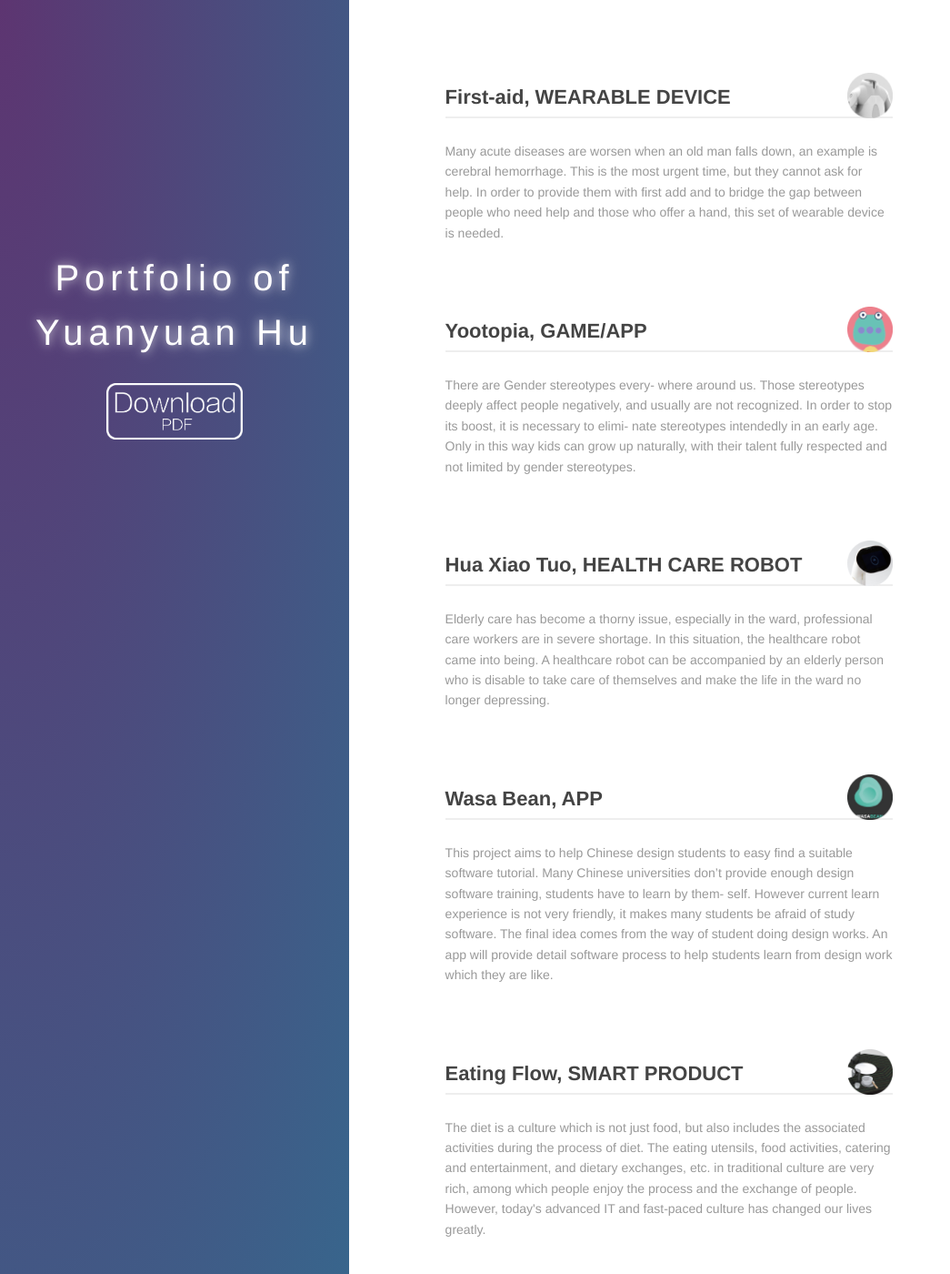
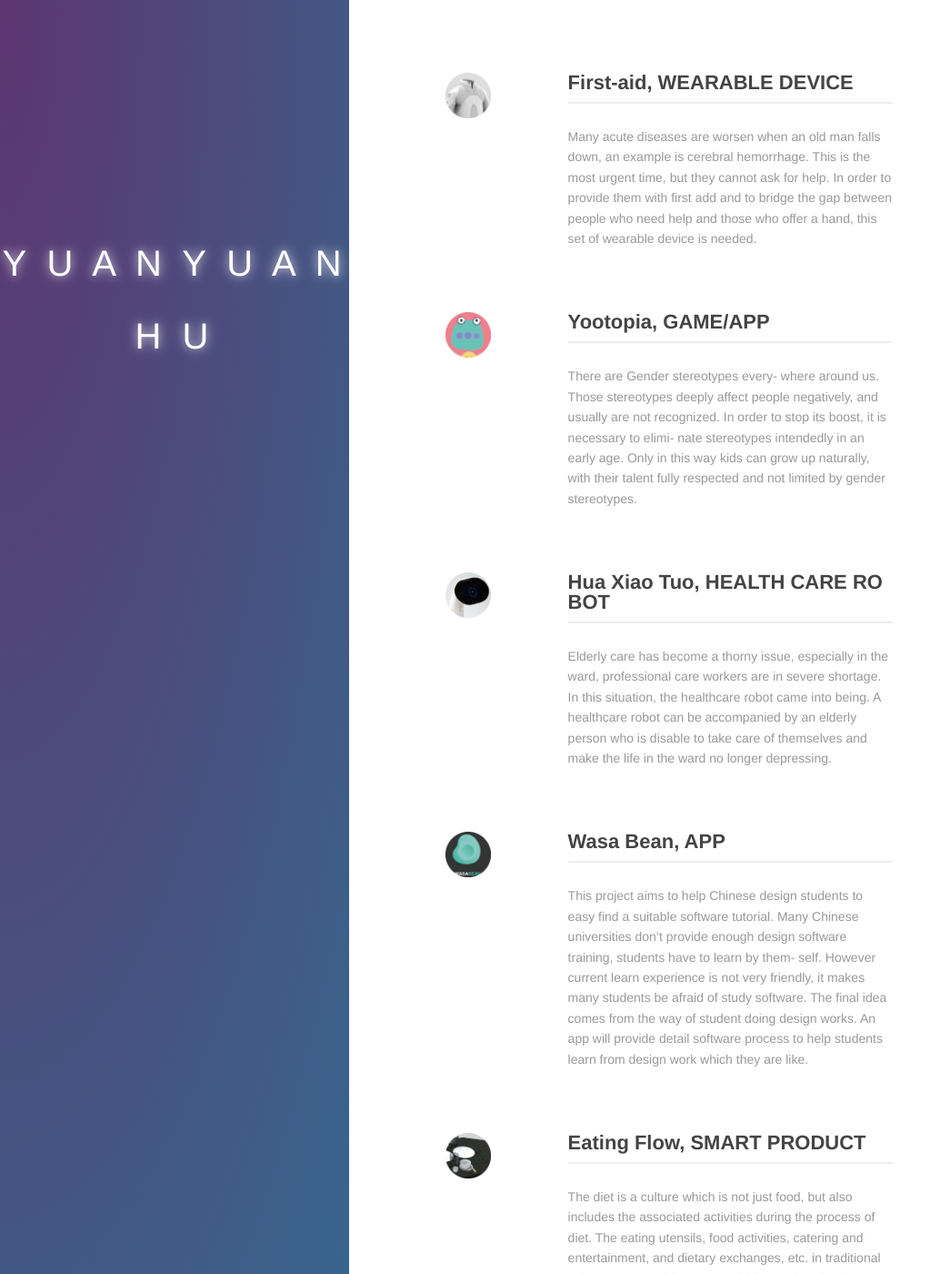
Before and after one commit to yuanyuanhu96/Potfolio-Archive, a Jekyll site: the page built from index.md, in a window 1280 px wide and 1400 px high. Shown: the whole window at 91% size, without its empty margins (0-1045 px from the left). Built offline with Jekyll 4.4.1, drawn with Linux system fonts in a browser that asks for light colours; some of the changed text lies outside the part shown.

Commit message:
Add files via upload

```diff
--- a/index.md
+++ b/index.md
@@ -4,18 +4,40 @@ layout: default
 <head>
   <style>
    .project-icon{
-   width: 60px;
-   height: 60px;
+   width: 100px;
+   height: 100px;
    border:0px solid #ccc;
-   float: right;
+   float: left;
    box-sizing: border-box;
   }
+   .project-text{
+   margin-left: 135px;
+   //margin-top: 50px;
+
+  }
+
    .pdf-icon{
    width: 100px;
    height: 200px;
    border:0px solid #ccc;
    box-sizing: border-box;
   }
+
+  .Foot {
+  height: 170px;
+  float: left;
+  //background: linear-gradient( #8CC5DF, #A7DAF1); /* 标准的语法 */
+  background-color: #B1D3E2;
+  min-width: 100%;
+  text-align: center;
+  color: #FFFFFF;
+  padding-top: 40px;
+  font-weight: lighter;
+  margin-top: 10px;
+
+}
+
+
   </style>
 <head>
 
@@ -23,11 +45,22 @@ layout: default
   <div class="index-wrapper">
     <div class="aside">
       <div class="info-card">
-        <h1>Portfolio of</h1>
-        <h1>Yuanyuan Hu</h1>
-        <div class="pdf-icon">
-          <a href="http://HuYuanyuan96.github.io/Supplementary/Portfolio of Yuanyuan HU.pdf" target="_blank"><img src="/images/Download-PDF.png" alt="" width="150"/></a>
-        </div>
+         <div class="Me">
+      <h1>
+        <span>Y</span>
+        <span>U</span>
+        <span>A</span>
+        <span>N</span>
+        <span>Y</span>
+        <span>U</span>
+        <span>A</span>
+        <span>N</span>
+        <span><br> <br/></span>
+        <span>H</span>
+        <span>U</span>
+      </h1>
+    </div>
+
        </div>
       <div id="particles-js"></div>
     </div>
@@ -36,16 +69,30 @@ layout: default
       <ul class="artical-list">
         {% for post in site.categories.blog %}
         <li>
-        <div class="project-icon">
-          <a href="{{ post.url }}" target="_blank">{{ post.icon }}</a>
+        <div class="project-icon">
+          <a href="{{ post.url }}" target="_blank">{{ post.icon width="100"}}  </a>
         </div>
-        <div class="project-title">
+                <div class="project-text">
+        <div class="project-title">
         <a href="{{ post.url }}" class="title">{{ post.title }}</a>
         </div>
           <div class="title-desc">{{ post.description }}</div>
+          </div>
         </li>
         {% endfor %}
       </ul>
     </div>
+
   </div>
+
+   <div class="Foot">
+    <div>Thanks for your visiting</div>
+    <div>Please feel free to contact me :)</div>
+    <div>-</div>
+    <span>Email. pyhu76@id.iit.edu  </span>
+
+    <span>  Tel. (312)709-9034</span>
+
+  </div>
+
 </body>
```
